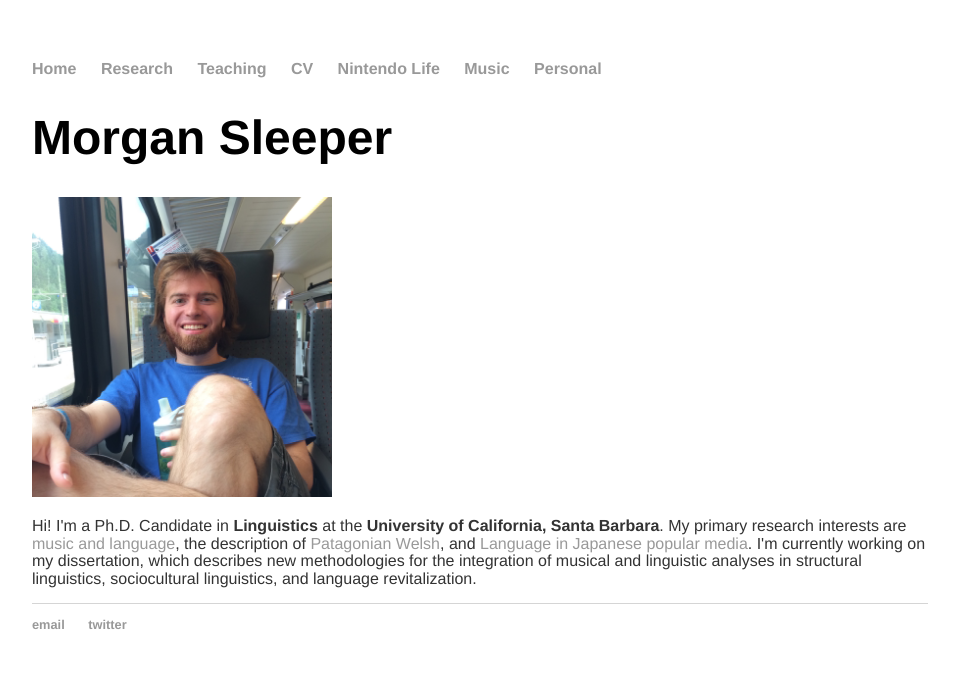
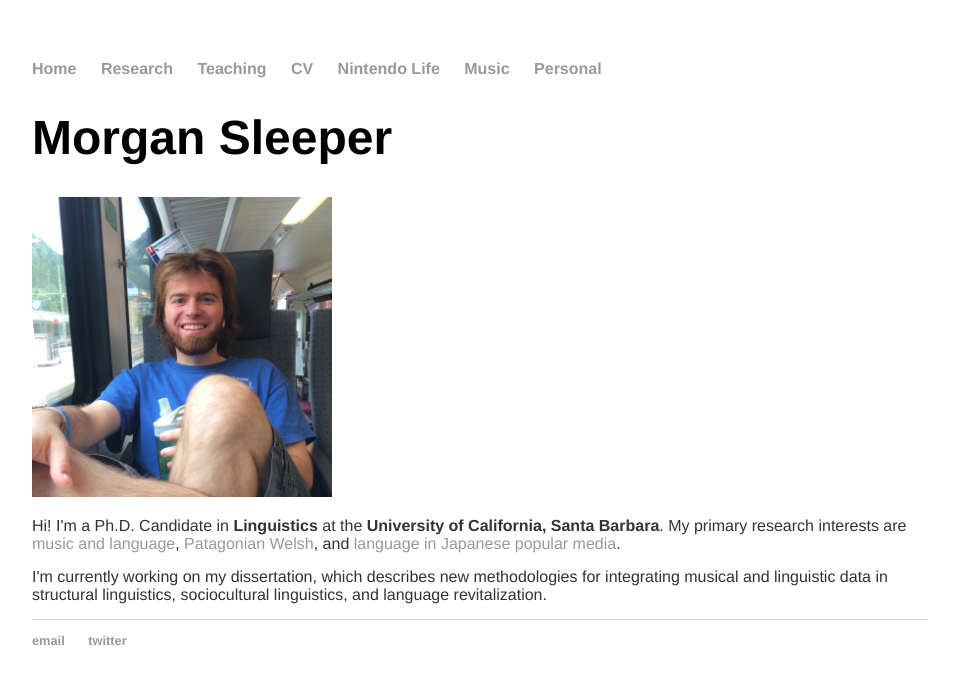
Before and after one commit to morgansleeper/morgansleeper.github.io, a Jekyll site: the page built from index.html, in a window 1280 px wide. Shown: the top 684 px of the page, without its empty margins (160-1119 px from the left). Built offline with Jekyll 4.4.1, drawn with Linux system fonts in a browser that asks for light colours.

Commit message:
Update index.html

```diff
--- a/index.html
+++ b/index.html
@@ -7,9 +7,9 @@
 	<p><img src = morgan.jpeg
 		style="width:300px;height:300px;"></p>
 	<p>Hi! I'm a Ph.D. Candidate in <b>Linguistics</b> at the <b>University of California, Santa Barbara</b>. My primary research
-		interests are <a href = /research/index.html#musicandlanguage>music and language</a>, the description of
+		interests are <a href = /research/index.html#musicandlanguage>music and language</a>,
 		<a href = /research/index.html#patagonianwelsh>Patagonian Welsh</a>, and
-		<a href = /research/index.html#lginjpn>Language in Japanese popular media</a>. I'm currently working on my
-		dissertation, which describes new methodologies for the integration of musical and linguistic analyses in structural
-		linguistics, sociocultural linguistics, and language revitalization.</p>
+		<a href = /research/index.html#lginjpn>language in Japanese popular media</a>.</p>
+		<p>I'm currently working on my dissertation, which describes new methodologies for integrating musical and linguistic
+		data in structural linguistics, sociocultural linguistics, and language revitalization.</p>
 </div><!-- /.blurb -->
```
